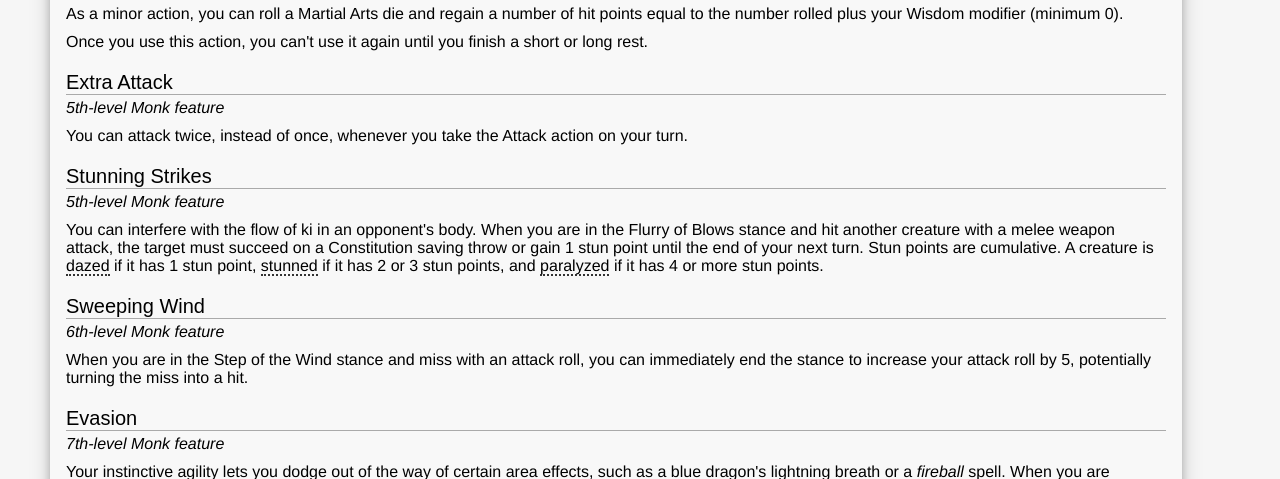
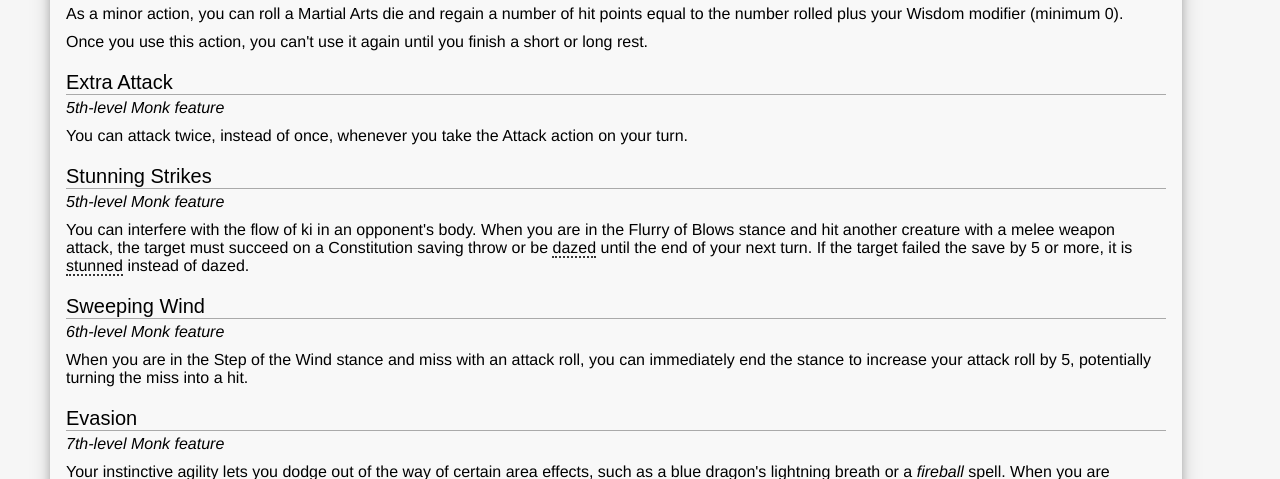
Before and after one commit to JamesMcClung/dnd-mostly-marble, a PHP site: page /settings/four-corners/classes/monk.html in a window 1280 px wide. Shown: the part 3240-3719 px from the top of the page. Run offline with PHP 8.4, Linux system fonts and the light colour scheme.

Commit message:
v1.10.1: rm stun points

```diff
--- a/settings/four-corners/changes.html
+++ b/settings/four-corners/changes.html
@@ -23,6 +23,11 @@
 
     <article>
         <h1 id="changes">Changes</h1>
+
+<h2 id="v1101">v1.10.1</h2>
+<div class='p'>Game:</div>
+<ul><li>Reworked monk's <a href="classes/monk.html#stunning-strikes">Stunning Strikes</a>. Now stuns if failed save by 5+ instead of using stun points.
+</li></ul>
 
 <h2 id="v1100">v1.10.0</h2>
 <div class='p'>Game:</div>
--- a/settings/four-corners/classes/monk.html
+++ b/settings/four-corners/classes/monk.html
@@ -29,28 +29,28 @@
     <h1 id="monk">Monk</h1>
     <div class='p source-subheader'>Source: Player's Handbook, Tasha's Cauldron of Everything, Four Corners</div>
     <div class='tableAndCaption'><span class='caption' id='the-monk'>The Monk</span><div class='tableWrapper'><table><thead>
-<tr><th align='center'><span class='col-title'>Level</span></th><th align='center'><span class='col-title'>Proficiency Bonus</span></th><th align='center'><span class='col-title'>Martial Arts Die</span></th><th align='center'><span class='col-title'>Monk Distance</span></th><th align='left'><span class='col-title'>Features</span></th></tr>
+<tr><th align='center'><span class='col-title'>Level</span></th><th align='center'><span class='col-title'>Proficiency Bonus</span></th><th align='left'><span class='col-title'>Features</span></th><th align='center'><span class='col-title'>Martial Arts Die</span></th><th align='center'><span class='col-title'>Monk Distance</span></th></tr>
 </thead><tbody>
-<tr><td align='center'>1st</td><td align='center'>+2</td><td align='center'>d4</td><td align='center'>—</td><td align='left'><a href="#unarmored-defense">Unarmored Defense</a>, <a href="#martial-arts">Martial Arts</a></td></tr>
-<tr><td align='center'>2nd</td><td align='center'>+2</td><td align='center'>d4</td><td align='center'>10 ft.</td><td align='left'><a href="#monk-distance">Monk Distance</a>, <a href="#stances">Stances</a>, <a href="#unarmored-movement">Unarmored Movement</a>, <a href="#dedicated-weapon">Dedicated Weapon</a></td></tr>
-<tr><td align='center'>3rd</td><td align='center'>+2</td><td align='center'>d4</td><td align='center'>10 ft.</td><td align='left'><a href="#monastic-tradition">Monastic Tradition</a>, <a href="#deflect-missiles">Deflect Missiles</a></td></tr>
-<tr><td align='center'>4th</td><td align='center'>+2</td><td align='center'>d4</td><td align='center'>10 ft.</td><td align='left'><a href="#ability-score-improvement">Ability Score Improvement</a>, <a href="#slow-fall">Slow Fall</a>, <a href="#quickened-healing">Quickened Healing</a></td></tr>
-<tr><td align='center'>5th</td><td align='center'>+3</td><td align='center'>d6</td><td align='center'>10 ft.</td><td align='left'><a href="#extra-attack">Extra Attack</a>, <a href="#stunning-strikes">Stunning Strikes</a></td></tr>
-<tr><td align='center'>6th</td><td align='center'>+3</td><td align='center'>d6</td><td align='center'>15 ft.</td><td align='left'><a href="#sweeping-wind">Sweeping Wind</a>, <a href="#monastic-tradition">Monastic Tradition</a> feature</td></tr>
-<tr><td align='center'>7th</td><td align='center'>+3</td><td align='center'>d6</td><td align='center'>15 ft.</td><td align='left'><a href="#evasion">Evasion</a>, <a href="#stillness-of-mind">Stillness of Mind</a></td></tr>
-<tr><td align='center'>8th</td><td align='center'>+3</td><td align='center'>d6</td><td align='center'>15 ft.</td><td align='left'><a href="#ability-score-improvement">Ability Score Improvement</a></td></tr>
-<tr><td align='center'>9th</td><td align='center'>+4</td><td align='center'>d6</td><td align='center'>15 ft.</td><td align='left'><a href="#unarmored-movement">Unarmored Movement</a> improvement</td></tr>
-<tr><td align='center'>10th</td><td align='center'>+4</td><td align='center'>d6</td><td align='center'>20 ft.</td><td align='left'><a href="#purity-of-body">Purity of Body</a></td></tr>
-<tr><td align='center'>11th</td><td align='center'>+4</td><td align='center'>d8</td><td align='center'>20 ft.</td><td align='left'><a href="#monastic-tradition">Monastic Tradition</a> feature</td></tr>
-<tr><td align='center'>12th</td><td align='center'>+4</td><td align='center'>d8</td><td align='center'>20 ft.</td><td align='left'><a href="#ability-score-improvement">Ability Score Improvement</a></td></tr>
-<tr><td align='center'>13th</td><td align='center'>+5</td><td align='center'>d8</td><td align='center'>20 ft.</td><td align='left'><a href="#tongue-of-the-sun-and-moon">Tongue of the Sun and Moon</a></td></tr>
-<tr><td align='center'>14th</td><td align='center'>+5</td><td align='center'>d8</td><td align='center'>25 ft.</td><td align='left'><a href="#diamond-soul">Diamond Soul</a></td></tr>
-<tr><td align='center'>15th</td><td align='center'>+5</td><td align='center'>d8</td><td align='center'>25 ft.</td><td align='left'><a href="#timeless-body">Timeless Body</a></td></tr>
-<tr><td align='center'>16th</td><td align='center'>+5</td><td align='center'>d8</td><td align='center'>25 ft.</td><td align='left'><a href="#ability-score-improvement">Ability Score Improvement</a></td></tr>
-<tr><td align='center'>17th</td><td align='center'>+6</td><td align='center'>d10</td><td align='center'>25 ft.</td><td align='left'><a href="#monastic-tradition">Monastic Tradition</a> feature</td></tr>
-<tr><td align='center'>18th</td><td align='center'>+6</td><td align='center'>d10</td><td align='center'>30 ft.</td><td align='left'><a href="#empty-body">Empty Body</a></td></tr>
-<tr><td align='center'>19th</td><td align='center'>+6</td><td align='center'>d10</td><td align='center'>30 ft.</td><td align='left'><a href="#ability-score-improvement">Ability Score Improvement</a></td></tr>
-<tr><td align='center'>20th</td><td align='center'>+6</td><td align='center'>d10</td><td align='center'>30 ft.</td><td align='left'><a href="#perfect-self">Perfect Self</a></td></tr>
+<tr><td align='center'>1st</td><td align='center'>+2</td><td align='left'><a href="#unarmored-defense">Unarmored Defense</a>, <a href="#martial-arts">Martial Arts</a></td><td align='center'>d4</td><td align='center'>—</td></tr>
+<tr><td align='center'>2nd</td><td align='center'>+2</td><td align='left'><a href="#monk-distance">Monk Distance</a>, <a href="#stances">Stances</a>, <a href="#unarmored-movement">Unarmored Movement</a>, <a href="#dedicated-weapon">Dedicated Weapon</a></td><td align='center'>d4</td><td align='center'>10 ft.</td></tr>
+<tr><td align='center'>3rd</td><td align='center'>+2</td><td align='left'><a href="#monastic-tradition">Monastic Tradition</a>, <a href="#deflect-missiles">Deflect Missiles</a></td><td align='center'>d4</td><td align='center'>10 ft.</td></tr>
+<tr><td align='center'>4th</td><td align='center'>+2</td><td align='left'><a href="#ability-score-improvement">Ability Score Improvement</a>, <a href="#slow-fall">Slow Fall</a>, <a href="#quickened-healing">Quickened Healing</a></td><td align='center'>d4</td><td align='center'>10 ft.</td></tr>
+<tr><td align='center'>5th</td><td align='center'>+3</td><td align='left'><a href="#extra-attack">Extra Attack</a>, <a href="#stunning-strikes">Stunning Strikes</a></td><td align='center'>d6</td><td align='center'>10 ft.</td></tr>
+<tr><td align='center'>6th</td><td align='center'>+3</td><td align='left'><a href="#sweeping-wind">Sweeping Wind</a>, <a href="#monastic-tradition">Monastic Tradition</a> feature</td><td align='center'>d6</td><td align='center'>15 ft.</td></tr>
+<tr><td align='center'>7th</td><td align='center'>+3</td><td align='left'><a href="#evasion">Evasion</a>, <a href="#stillness-of-mind">Stillness of Mind</a></td><td align='center'>d6</td><td align='center'>15 ft.</td></tr>
+<tr><td align='center'>8th</td><td align='center'>+3</td><td align='left'><a href="#ability-score-improvement">Ability Score Improvement</a></td><td align='center'>d6</td><td align='center'>15 ft.</td></tr>
+<tr><td align='center'>9th</td><td align='center'>+4</td><td align='left'><a href="#unarmored-movement">Unarmored Movement</a> improvement</td><td align='center'>d6</td><td align='center'>15 ft.</td></tr>
+<tr><td align='center'>10th</td><td align='center'>+4</td><td align='left'><a href="#purity-of-body">Purity of Body</a></td><td align='center'>d6</td><td align='center'>20 ft.</td></tr>
+<tr><td align='center'>11th</td><td align='center'>+4</td><td align='left'><a href="#monastic-tradition">Monastic Tradition</a> feature</td><td align='center'>d8</td><td align='center'>20 ft.</td></tr>
+<tr><td align='center'>12th</td><td align='center'>+4</td><td align='left'><a href="#ability-score-improvement">Ability Score Improvement</a></td><td align='center'>d8</td><td align='center'>20 ft.</td></tr>
+<tr><td align='center'>13th</td><td align='center'>+5</td><td align='left'><a href="#tongue-of-the-sun-and-moon">Tongue of the Sun and Moon</a></td><td align='center'>d8</td><td align='center'>20 ft.</td></tr>
+<tr><td align='center'>14th</td><td align='center'>+5</td><td align='left'><a href="#diamond-soul">Diamond Soul</a></td><td align='center'>d8</td><td align='center'>25 ft.</td></tr>
+<tr><td align='center'>15th</td><td align='center'>+5</td><td align='left'><a href="#timeless-body">Timeless Body</a></td><td align='center'>d8</td><td align='center'>25 ft.</td></tr>
+<tr><td align='center'>16th</td><td align='center'>+5</td><td align='left'><a href="#ability-score-improvement">Ability Score Improvement</a></td><td align='center'>d8</td><td align='center'>25 ft.</td></tr>
+<tr><td align='center'>17th</td><td align='center'>+6</td><td align='left'><a href="#monastic-tradition">Monastic Tradition</a> feature</td><td align='center'>d10</td><td align='center'>25 ft.</td></tr>
+<tr><td align='center'>18th</td><td align='center'>+6</td><td align='left'><a href="#empty-body">Empty Body</a></td><td align='center'>d10</td><td align='center'>30 ft.</td></tr>
+<tr><td align='center'>19th</td><td align='center'>+6</td><td align='left'><a href="#ability-score-improvement">Ability Score Improvement</a></td><td align='center'>d10</td><td align='center'>30 ft.</td></tr>
+<tr><td align='center'>20th</td><td align='center'>+6</td><td align='left'><a href="#perfect-self">Perfect Self</a></td><td align='center'>d10</td><td align='center'>30 ft.</td></tr>
 </tbody></table></div></div>
     <h2 id="class-features">Class Features</h2>
     <h3 id="hit-points">Hit Points</h3>
@@ -285,7 +285,7 @@
 <h3 id="stunning-strikes">Stunning Strikes</h3>
 <div class='p'><i>5th-level Monk feature</i></div>
 
-<div class='p'>You can interfere with the flow of ki in an opponent's body. When you are in the Flurry of Blows stance and hit another creature with a melee weapon attack, the target must succeed on a Constitution saving throw or gain 1 stun point until the end of your next turn. Stun points are cumulative. A creature is <span class="popupAnchor" id="anchor39" onclick="toggleDragEnabled(popup27, options={event:event})" onmouseover="showPopup(popup27, anchor39)" onmouseout="hidePopup(popup27)">dazed</span> if it has 1 stun point, <span class="popupAnchor" id="anchor40" onclick="toggleDragEnabled(popup28, options={event:event})" onmouseover="showPopup(popup28, anchor40)" onmouseout="hidePopup(popup28)">stunned</span> if it has 2 or 3 stun points, and <span class="popupAnchor" id="anchor42" onclick="toggleDragEnabled(popup30, options={event:event})" onmouseover="showPopup(popup30, anchor42)" onmouseout="hidePopup(popup30)">paralyzed</span> if it has 4 or more stun points.</div>
+<div class='p'>You can interfere with the flow of ki in an opponent's body. When you are in the Flurry of Blows stance and hit another creature with a melee weapon attack, the target must succeed on a Constitution saving throw or be <span class="popupAnchor" id="anchor39" onclick="toggleDragEnabled(popup27, options={event:event})" onmouseover="showPopup(popup27, anchor39)" onmouseout="hidePopup(popup27)">dazed</span> until the end of your next turn. If the target failed the save by 5 or more, it is <span class="popupAnchor" id="anchor40" onclick="toggleDragEnabled(popup28, options={event:event})" onmouseover="showPopup(popup28, anchor40)" onmouseout="hidePopup(popup28)">stunned</span> instead of dazed.</div>
 
 
 
@@ -306,14 +306,14 @@
 <h3 id="stillness-of-mind">Stillness of Mind</h3>
 <div class='p'><i>7th-level Monk feature</i></div>
 
-<div class='p'>You can use a standard action to end one effect on yourself that is causing you to be <span class="popupAnchor" id="anchor44" onclick="toggleDragEnabled(popup31, options={event:event})" onmouseover="showPopup(popup31, anchor44)" onmouseout="hidePopup(popup31)">charmed</span>, <span class="popupAnchor" id="anchor45" onclick="toggleDragEnabled(popup32, options={event:event})" onmouseover="showPopup(popup32, anchor45)" onmouseout="hidePopup(popup32)">taunted</span>, or <span class="popupAnchor" id="anchor46" onclick="toggleDragEnabled(popup33, options={event:event})" onmouseover="showPopup(popup33, anchor46)" onmouseout="hidePopup(popup33)">frightened</span>.</div>
+<div class='p'>You can use a standard action to end one effect on yourself that is causing you to be <span class="popupAnchor" id="anchor42" onclick="toggleDragEnabled(popup30, options={event:event})" onmouseover="showPopup(popup30, anchor42)" onmouseout="hidePopup(popup30)">charmed</span>, <span class="popupAnchor" id="anchor43" onclick="toggleDragEnabled(popup31, options={event:event})" onmouseover="showPopup(popup31, anchor43)" onmouseout="hidePopup(popup31)">taunted</span>, or <span class="popupAnchor" id="anchor44" onclick="toggleDragEnabled(popup32, options={event:event})" onmouseover="showPopup(popup32, anchor44)" onmouseout="hidePopup(popup32)">frightened</span>.</div>
 
 
 
 <h3 id="purity-of-body">Purity of Body</h3>
 <div class='p'><i>10th-level Monk feature</i></div>
 
-<div class='p'>Your mastery of the ki flowing through you makes you immune to disease, poison damage, and the <span class="popupAnchor" id="anchor47" onclick="toggleDragEnabled(popup34, options={event:event})" onmouseover="showPopup(popup34, anchor47)" onmouseout="hidePopup(popup34)">poisoned</span> condition.</div>
+<div class='p'>Your mastery of the ki flowing through you makes you immune to disease, poison damage, and the <span class="popupAnchor" id="anchor45" onclick="toggleDragEnabled(popup33, options={event:event})" onmouseover="showPopup(popup33, anchor45)" onmouseout="hidePopup(popup33)">poisoned</span> condition.</div>
 
 
 
@@ -329,23 +329,23 @@
 
 <div class='p'>Your mastery of ki grants you proficiency in all saving throws.</div>
 
-<div class='p'>Additionally, you ignore the effects of the <span class="popupAnchor" id="anchor48" onclick="toggleDragEnabled(popup27, options={event:event})" onmouseover="showPopup(popup27, anchor48)" onmouseout="hidePopup(popup27)">dazed</span>, <span class="popupAnchor" id="anchor49" onclick="toggleDragEnabled(popup28, options={event:event})" onmouseover="showPopup(popup28, anchor49)" onmouseout="hidePopup(popup28)">stunned</span>, and <span class="popupAnchor" id="anchor50" onclick="toggleDragEnabled(popup30, options={event:event})" onmouseover="showPopup(popup30, anchor50)" onmouseout="hidePopup(popup30)">paralyzed</span> conditions on your turn.</div>
+<div class='p'>Additionally, you ignore the effects of the <span class="popupAnchor" id="anchor46" onclick="toggleDragEnabled(popup27, options={event:event})" onmouseover="showPopup(popup27, anchor46)" onmouseout="hidePopup(popup27)">dazed</span>, <span class="popupAnchor" id="anchor47" onclick="toggleDragEnabled(popup28, options={event:event})" onmouseover="showPopup(popup28, anchor47)" onmouseout="hidePopup(popup28)">stunned</span>, and <span class="popupAnchor" id="anchor48" onclick="toggleDragEnabled(popup34, options={event:event})" onmouseover="showPopup(popup34, anchor48)" onmouseout="hidePopup(popup34)">paralyzed</span> conditions on your turn.</div>
 
 
 
 <h3 id="timeless-body">Timeless Body</h3>
 <div class='p'><i>15th-level Monk feature</i></div>
 
-<div class='p'>Your ki sustains you so that you suffer none of the penalties of exhaustion due to <span class="popupAnchor" id="anchor51" onclick="toggleDragEnabled(popup35, options={event:event})" onmouseover="showPopup(popup35, anchor51)" onmouseout="hidePopup(popup35)">old age</span>, and you can't be aged magically. You can still die from the exhaustion, however. In addition, you no longer need food or water.</div>
+<div class='p'>Your ki sustains you so that you suffer none of the penalties of exhaustion due to <span class="popupAnchor" id="anchor50" onclick="toggleDragEnabled(popup35, options={event:event})" onmouseover="showPopup(popup35, anchor50)" onmouseout="hidePopup(popup35)">old age</span>, and you can't be aged magically. You can still die from the exhaustion, however. In addition, you no longer need food or water.</div>
 
 
 
 <h3 id="empty-body">Empty Body</h3>
 <div class='p'><i>18th-level Monk feature</i></div>
 
-<div class='p'>You gain a new stance: Empty Body. In this stance, you are <span class="popupAnchor" id="anchor53" onclick="toggleDragEnabled(popup37, options={event:event})" onmouseover="showPopup(popup37, anchor53)" onmouseout="hidePopup(popup37)">invisible</span> and have resistance to all damage but force damage.</div>
+<div class='p'>You gain a new stance: Empty Body. In this stance, you are <span class="popupAnchor" id="anchor52" onclick="toggleDragEnabled(popup37, options={event:event})" onmouseover="showPopup(popup37, anchor52)" onmouseout="hidePopup(popup37)">invisible</span> and have resistance to all damage but force damage.</div>
 
-<div class='p'>If you are in the Empty Body stance, you can use a major action to end the stance and cast <span class="popupAnchor" id="anchor54" onclick="toggleDragEnabled(popup38, options={event:event})" onmouseover="showPopup(popup38, anchor54)" onmouseout="hidePopup(popup38)"><i>astral projection</i></span>, without needing material components. You can't take any other creatures with you. Once you use this action, you can't adopt the Empty Body stance again until you finish a long rest.</div>
+<div class='p'>If you are in the Empty Body stance, you can use a major action to end the stance and cast <span class="popupAnchor" id="anchor53" onclick="toggleDragEnabled(popup38, options={event:event})" onmouseover="showPopup(popup38, anchor53)" onmouseout="hidePopup(popup38)"><i>astral projection</i></span>, without needing material components. You can't take any other creatures with you. Once you use this action, you can't adopt the Empty Body stance again until you finish a long rest.</div>
 
 
 
@@ -1157,29 +1157,6 @@
         <div class="popupHeaderButtongroup" onmousedown="event.stopPropagation()">
             <div class="popupHeaderButton popupHeaderButtonSticky" onclick="toggleFixedPosition(popup30, options={event:event})">&#9675;</div>
             <div class="popupHeaderButton popupHeaderButtonClose" onclick="toggleDragEnabled(popup30, options={event:event})">&times;</div>
-        </div>paralyzed
-    </div>
-    <div class="popupContent">
-
-<div class="small-card">
-    <h1 class="noHeaderID">Paralyzed</h1>
-
-    <div class='p'>While paralyzed, you experience the following effects:</div>
-
-<ul><li>You are <span class="popupAnchor" id="anchor43" onclick="toggleDragEnabled(popup29, options={event:event})" onmouseover="showPopup(popup29, anchor43)" onmouseout="hidePopup(popup29)">incapacitated</span> and can't move.
-</li><li>You automatically fail Strength and Dexterity saving throws.
-</li><li>Attack rolls against you have advantage.
-</li><li>Any attack that hits you is a critical hit if the attacker is within 5 feet of you.
-</li></ul>
-</div>
-    </div>
-</div>
-
-<div class="popup" id="popup31">
-    <div class="popupHeader">
-        <div class="popupHeaderButtongroup" onmousedown="event.stopPropagation()">
-            <div class="popupHeaderButton popupHeaderButtonSticky" onclick="toggleFixedPosition(popup31, options={event:event})">&#9675;</div>
-            <div class="popupHeaderButton popupHeaderButtonClose" onclick="toggleDragEnabled(popup31, options={event:event})">&times;</div>
         </div>charmed
     </div>
     <div class="popupContent">
@@ -1196,11 +1173,11 @@
     </div>
 </div>
 
-<div class="popup" id="popup32">
+<div class="popup" id="popup31">
     <div class="popupHeader">
         <div class="popupHeaderButtongroup" onmousedown="event.stopPropagation()">
-            <div class="popupHeaderButton popupHeaderButtonSticky" onclick="toggleFixedPosition(popup32, options={event:event})">&#9675;</div>
-            <div class="popupHeaderButton popupHeaderButtonClose" onclick="toggleDragEnabled(popup32, options={event:event})">&times;</div>
+            <div class="popupHeaderButton popupHeaderButtonSticky" onclick="toggleFixedPosition(popup31, options={event:event})">&#9675;</div>
+            <div class="popupHeaderButton popupHeaderButtonClose" onclick="toggleDragEnabled(popup31, options={event:event})">&times;</div>
         </div>taunted
     </div>
     <div class="popupContent">
@@ -1217,11 +1194,11 @@
     </div>
 </div>
 
-<div class="popup" id="popup33">
+<div class="popup" id="popup32">
     <div class="popupHeader">
         <div class="popupHeaderButtongroup" onmousedown="event.stopPropagation()">
-            <div class="popupHeaderButton popupHeaderButtonSticky" onclick="toggleFixedPosition(popup33, options={event:event})">&#9675;</div>
-            <div class="popupHeaderButton popupHeaderButtonClose" onclick="toggleDragEnabled(popup33, options={event:event})">&times;</div>
+            <div class="popupHeaderButton popupHeaderButtonSticky" onclick="toggleFixedPosition(popup32, options={event:event})">&#9675;</div>
+            <div class="popupHeaderButton popupHeaderButtonClose" onclick="toggleDragEnabled(popup32, options={event:event})">&times;</div>
         </div>frightened
     </div>
     <div class="popupContent">
@@ -1240,11 +1217,11 @@
     </div>
 </div>
 
-<div class="popup" id="popup34">
+<div class="popup" id="popup33">
     <div class="popupHeader">
         <div class="popupHeaderButtongroup" onmousedown="event.stopPropagation()">
-            <div class="popupHeaderButton popupHeaderButtonSticky" onclick="toggleFixedPosition(popup34, options={event:event})">&#9675;</div>
-            <div class="popupHeaderButton popupHeaderButtonClose" onclick="toggleDragEnabled(popup34, options={event:event})">&times;</div>
+            <div class="popupHeaderButton popupHeaderButtonSticky" onclick="toggleFixedPosition(popup33, options={event:event})">&#9675;</div>
+            <div class="popupHeaderButton popupHeaderButtonClose" onclick="toggleDragEnabled(popup33, options={event:event})">&times;</div>
         </div>poisoned
     </div>
     <div class="popupContent">
@@ -1253,6 +1230,29 @@
     <h1 class="noHeaderID">Poisoned</h1>
 
     <div class='p'>While poisoned, you have disadvantage on attack rolls and ability checks.</div>
+</div>
+    </div>
+</div>
+
+<div class="popup" id="popup34">
+    <div class="popupHeader">
+        <div class="popupHeaderButtongroup" onmousedown="event.stopPropagation()">
+            <div class="popupHeaderButton popupHeaderButtonSticky" onclick="toggleFixedPosition(popup34, options={event:event})">&#9675;</div>
+            <div class="popupHeaderButton popupHeaderButtonClose" onclick="toggleDragEnabled(popup34, options={event:event})">&times;</div>
+        </div>paralyzed
+    </div>
+    <div class="popupContent">
+
+<div class="small-card">
+    <h1 class="noHeaderID">Paralyzed</h1>
+
+    <div class='p'>While paralyzed, you experience the following effects:</div>
+
+<ul><li>You are <span class="popupAnchor" id="anchor49" onclick="toggleDragEnabled(popup29, options={event:event})" onmouseover="showPopup(popup29, anchor49)" onmouseout="hidePopup(popup29)">incapacitated</span> and can't move.
+</li><li>You automatically fail Strength and Dexterity saving throws.
+</li><li>Attack rolls against you have advantage.
+</li><li>Any attack that hits you is a critical hit if the attacker is within 5 feet of you.
+</li></ul>
 </div>
     </div>
 </div>
@@ -1295,7 +1295,7 @@
 <div class="small-card">
     <h1 class="noHeaderID">Old Age</h1>
 
-    <div class='p'>While you are older than your old age threshold, you have 1 permanent level of <span class="popupAnchor" id="anchor52" onclick="toggleDragEnabled(popup36, options={event:event})" onmouseover="showPopup(popup36, anchor52)" onmouseout="hidePopup(popup36)">exhaustion</span>. As you continue to age, you gain an additional permanent level of exhaustion for every number of years equal to your aging rate. These levels of exhaustion vanish immediately to reflect changes in your age or if you gain immunity to old age.</div>
+    <div class='p'>While you are older than your old age threshold, you have 1 permanent level of <span class="popupAnchor" id="anchor51" onclick="toggleDragEnabled(popup36, options={event:event})" onmouseover="showPopup(popup36, anchor51)" onmouseout="hidePopup(popup36)">exhaustion</span>. As you continue to age, you gain an additional permanent level of exhaustion for every number of years equal to your aging rate. These levels of exhaustion vanish immediately to reflect changes in your age or if you gain immunity to old age.</div>
 
 <div class='p'>See the see the "Age" trait of your <a href="/settings/four-corners/races.html#game-mechanics">racial statblock</a> for your old age threshold and aging rate.</div>
 </div>
--- a/styles.css
+++ b/styles.css
@@ -21,6 +21,7 @@
   --anchor-border-hover: #111111;
   --concentration-tag: #e23225;
   --ritual-tag: #4668ff;
+  --attunement-tag: #c50ac2;
   --tag-text: #eeeeee;
   --del: #f08080;
   --tooltip-fill: #b3eaff;
@@ -47,6 +48,7 @@
   --anchor-border-hover: #ddd;
   --concentration-tag: #d22215;
   --ritual-tag: #3658df;
+  --attunement-tag: #b309b0;
   --tag-text: #e3e3e3;
   --del: #783030;
   --tooltip-fill: #126a84;
@@ -411,6 +413,15 @@ a:visited {
   font-weight: bold;
   background-color: var(--ritual-tag);
 }
+.attunement-tag {
+  font-variant: small-caps;
+  border-radius: 10px;
+  color: var(--tag-text);
+  padding: 0 5px 2px 5px;
+  font-size: small;
+  font-weight: bold;
+  background-color: var(--attunement-tag);
+}
 .spell-specs {
   display: flex;
   justify-content: center;
```
